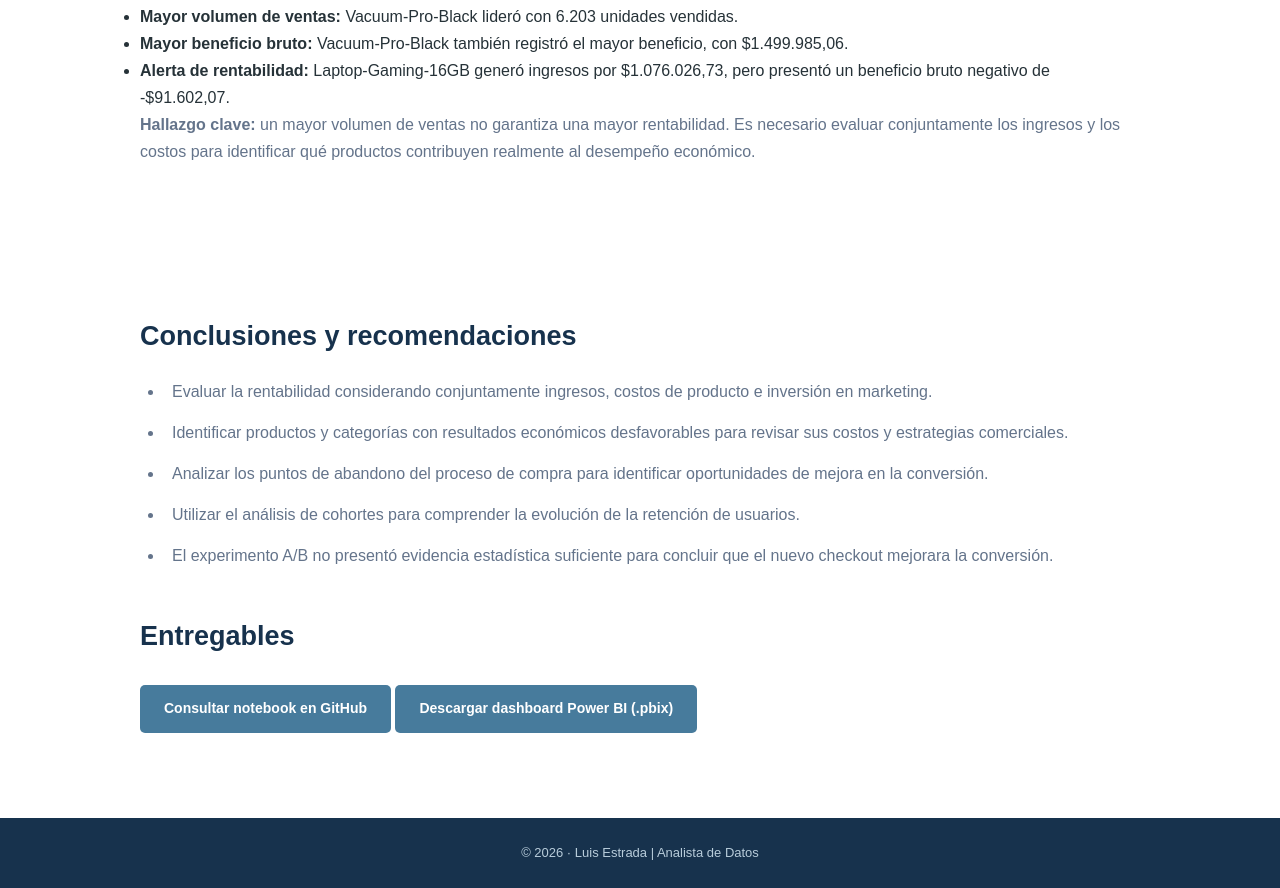
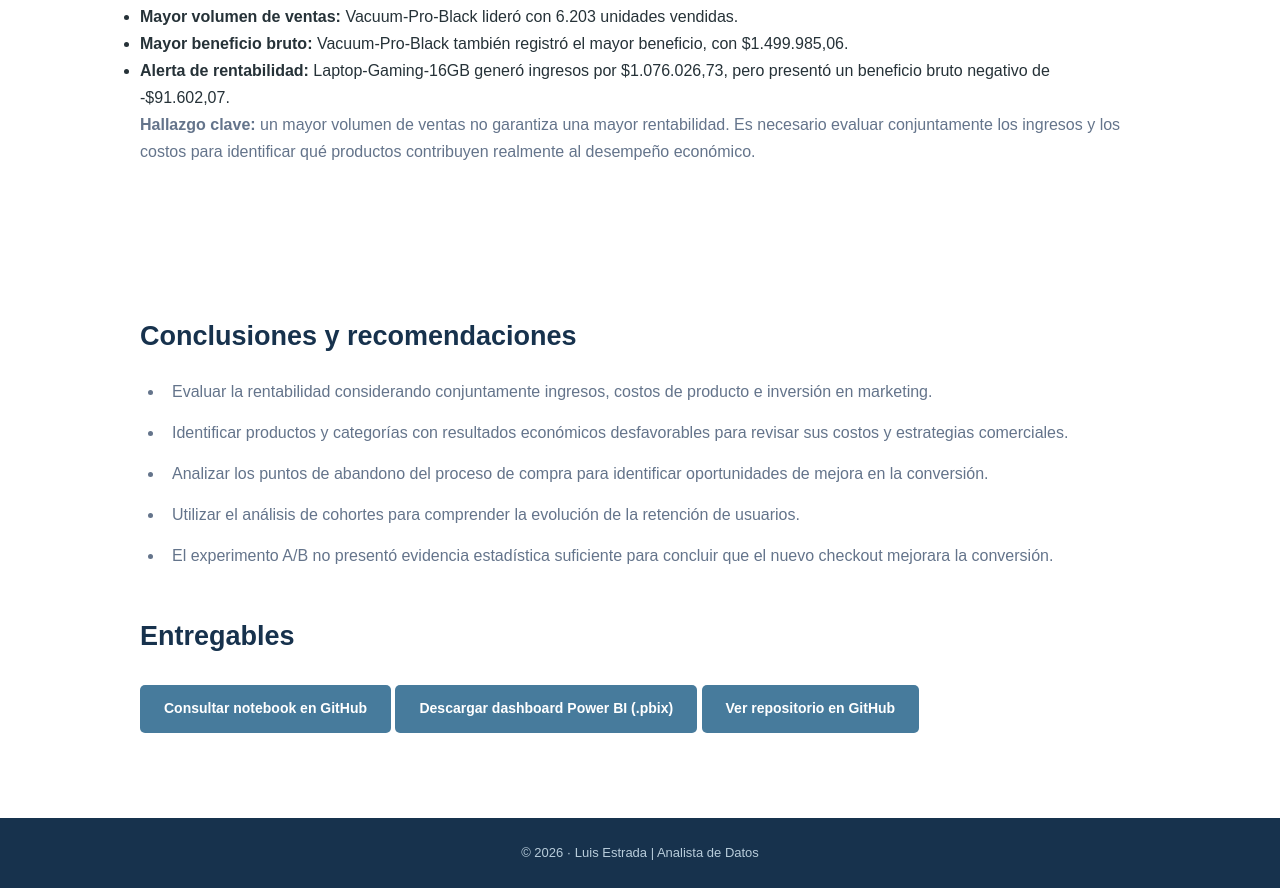
Before and after one commit to Lfestradaa/Lfestradaa.github.io, a plain HTML site: page proyectos/rappiplus.html in a window 1280 px wide. Shown: the part 4000-4888 px from the top of the page. Drawn offline with Linux system fonts and the light colour scheme.

Commit message:
Agregar enlace al repositorio de RappiPlus

```diff
--- a/proyectos/rappiplus.html
+++ b/proyectos/rappiplus.html
@@ -298,6 +298,7 @@
 
             </ul>
 
+
 <!-- ENTREGABLES -->
 <h2>Entregables</h2>
 
@@ -308,10 +309,9 @@
         target="_blank"
         rel="noopener noreferrer"
         class="btn">
+        Consultar notebook en GitHub
+    </a>
 
-                    Consultar notebook en GitHub
-
-                </a>
     <a
         href="../assets/archivos/RappiPlus.pbix"
         class="btn"
@@ -319,7 +319,16 @@
         Descargar dashboard Power BI (.pbix)
     </a>
 
+    <a
+        href="https://github.com/Lfestradaa/rappiplus-data-analysis"
+        target="_blank"
+        rel="noopener noreferrer"
+        class="btn">
+        Ver repositorio en GitHub
+    </a>
+
 </div>
+
 
         </section>
 
```
Lines whose indentation alone changed are shown as unchanged.
